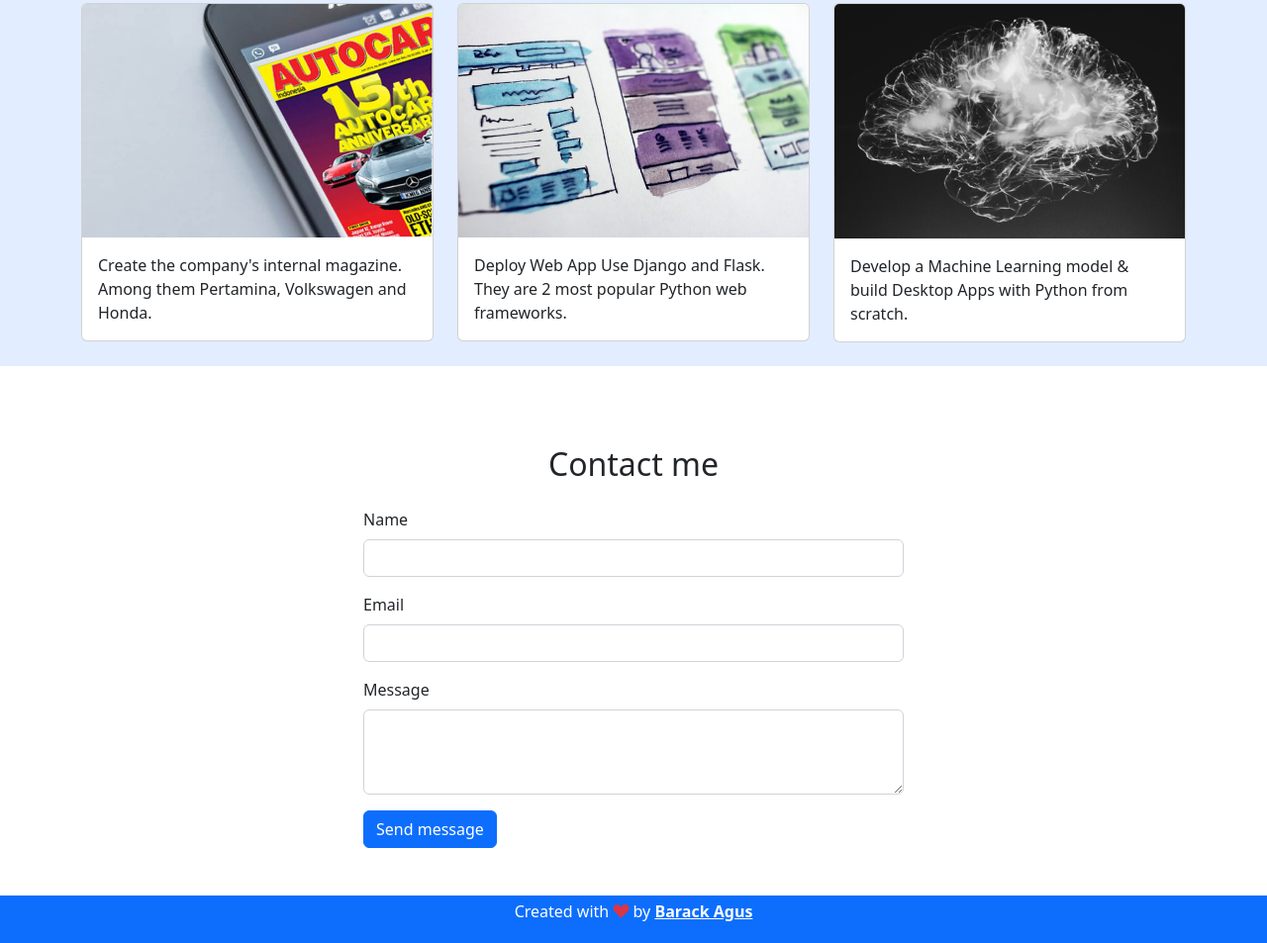
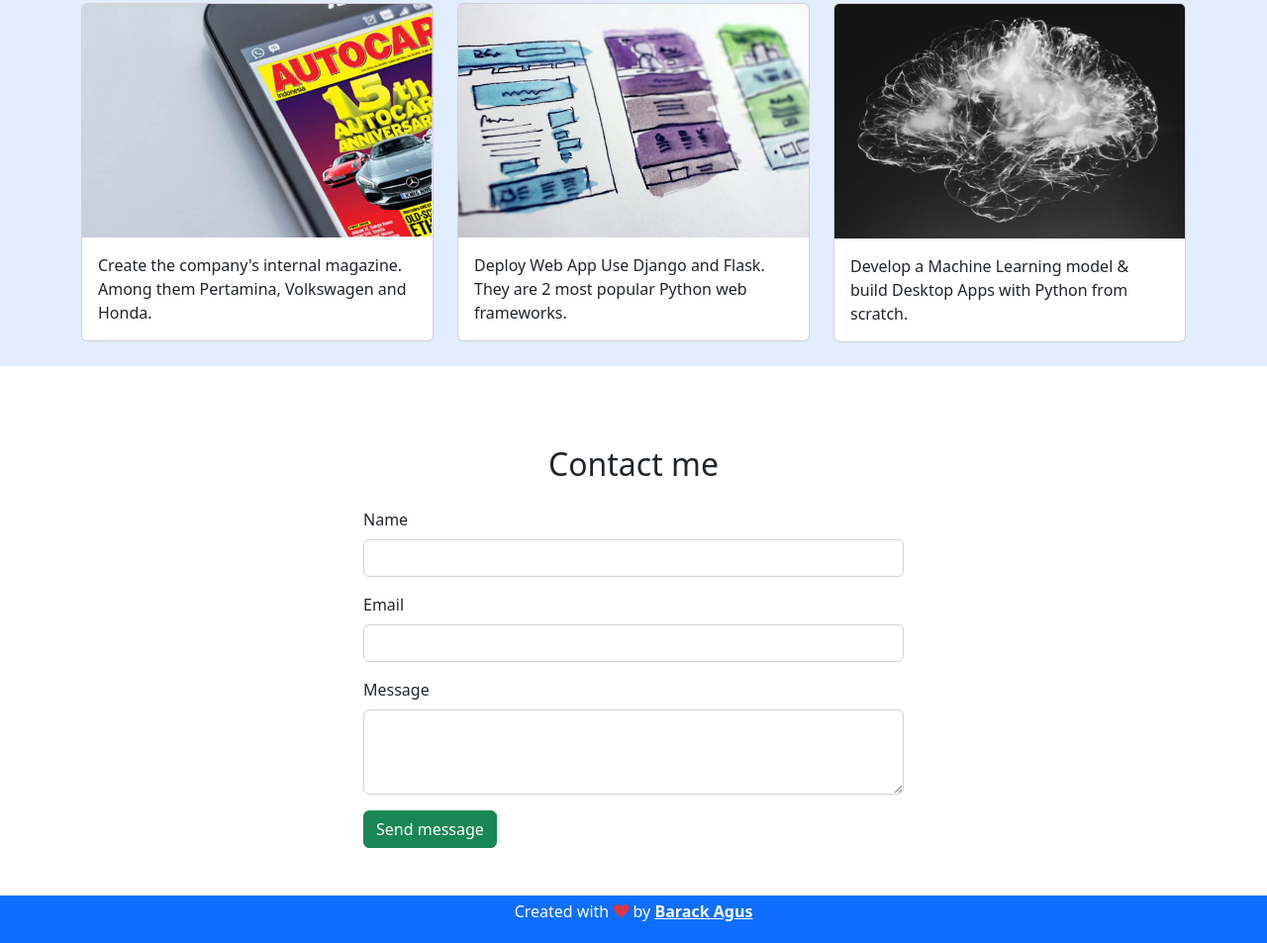
Before and after one commit to barackagus/barackagus.github.io, a plain HTML site: page index.html in a window 1280 px wide. Shown: the part 1223-2176 px from the top of the page at 99% size. Drawn offline with nearby package versions, Linux system fonts and the light colour scheme.

Commit message:
mengubah warna tombol menjadi hijau

```diff
--- a/index.html
+++ b/index.html
@@ -139,7 +139,7 @@
                 <textarea class="form-control" id="pesan" rows="3" name="message"></textarea>
               </div>
 
-              <button type="submit" class="btn btn-primary btn-send">Send message</button>
+              <button type="submit" class="btn btn-success btn-send">Send message</button>
 
               <button class="btn btn-primary btn-loading d-none" type="button" disabled>
                 <span class="spinner-border spinner-border-sm" role="status" aria-hidden="true"></span>
```
